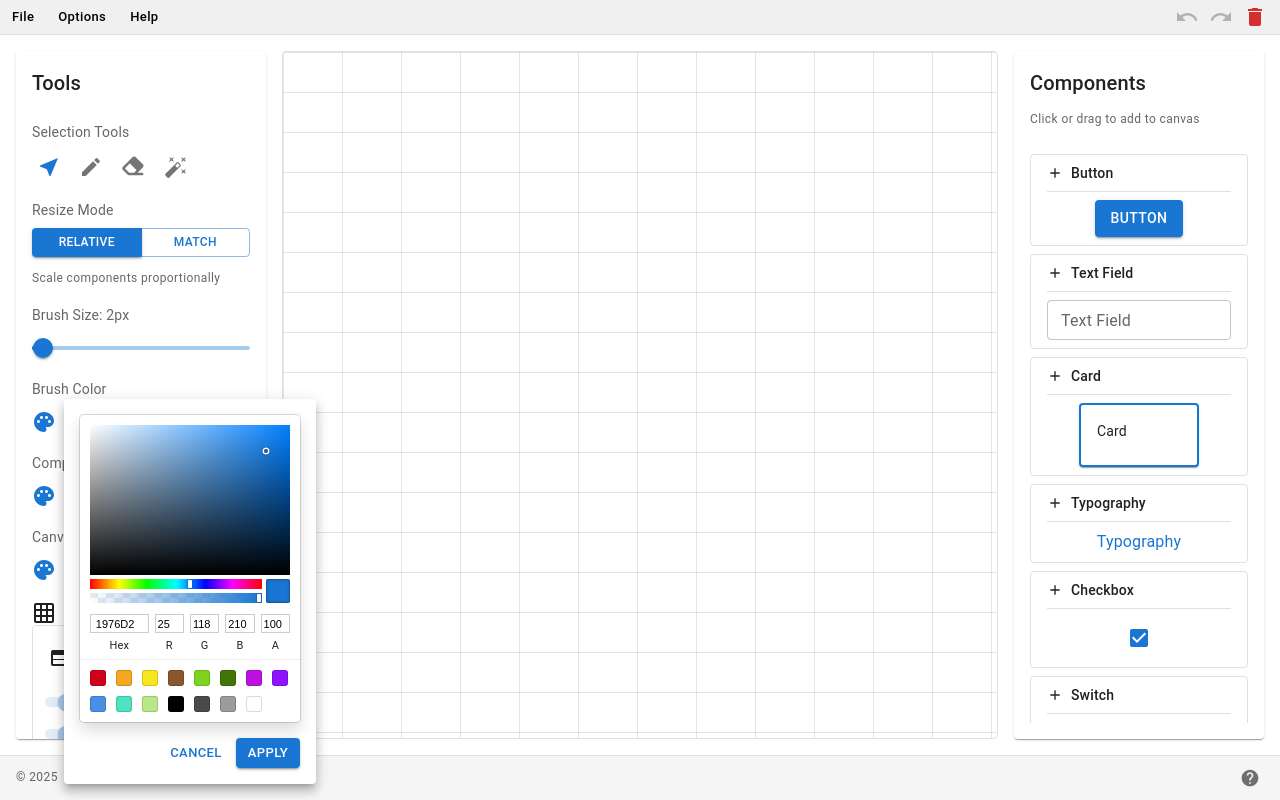
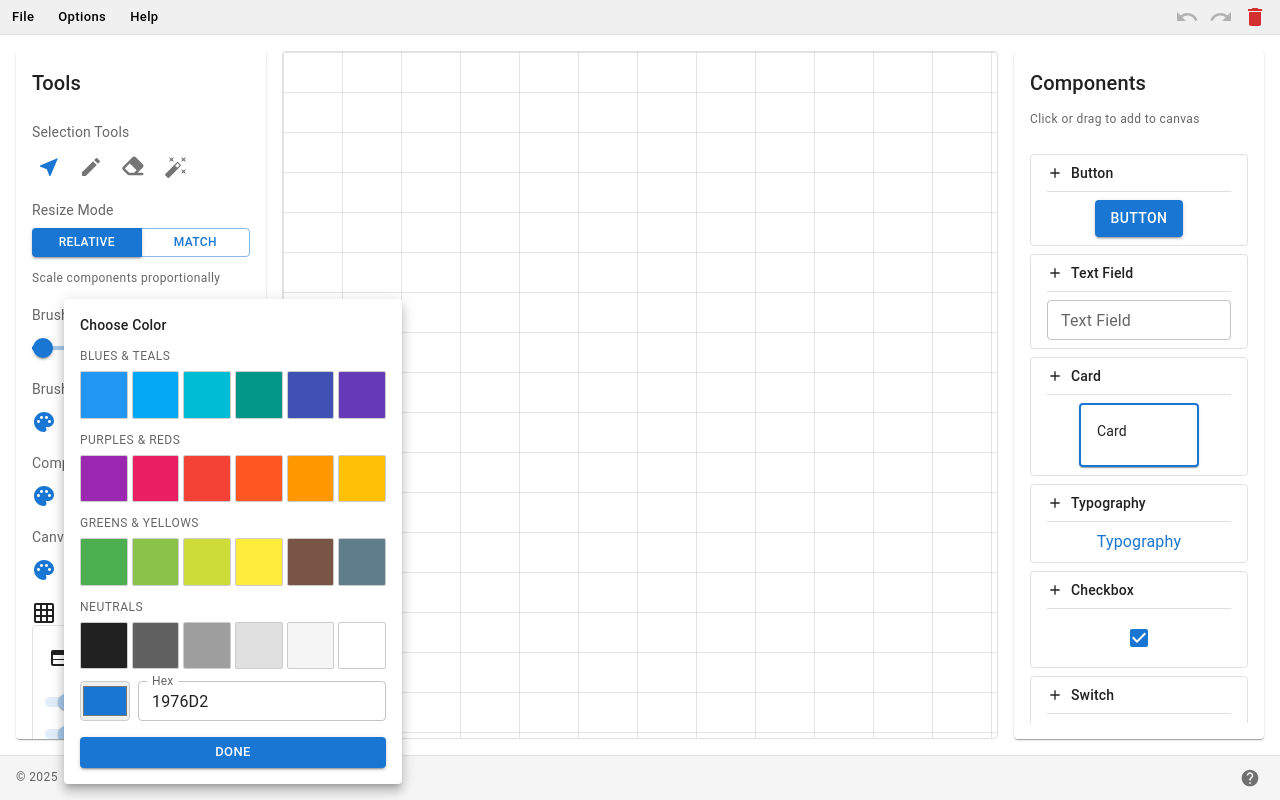
Before and after one commit to jmynes/dream, a React (Vite) app: page / in a window 1280 px wide. Both pictures are taken after a click on the button 94 px from the left and 421 px from the top of the page. Built offline with nearby package versions, Linux system fonts and the light colour scheme.

Commit message:
Replace SketchPicker with user-friendly color picker using Material Design colors

```diff
--- a/package.json
+++ b/package.json
@@ -17,9 +17,7 @@
     "@fortawesome/fontawesome-free": "^7.1.0",
     "@mui/icons-material": "^7.3.5",
     "@mui/material": "^7.3.5",
-    "@types/react-color": "^3.0.13",
     "react": "^19.2.0",
-    "react-color": "^2.19.3",
     "react-dom": "^19.2.0"
   },
   "devDependencies": {
--- a/src/components/ToolsBar.tsx
+++ b/src/components/ToolsBar.tsx
@@ -19,10 +19,77 @@ import {
   Typography,
   Switch,
   FormControlLabel,
+  TextField,
 } from "@mui/material";
+import {
+  amber,
+  blue,
+  blueGrey,
+  brown,
+  cyan,
+  deepOrange,
+  deepPurple,
+  green,
+  grey,
+  indigo,
+  lightBlue,
+  lightGreen,
+  lime,
+  orange,
+  pink,
+  purple,
+  red,
+  teal,
+  yellow,
+} from "@mui/material/colors";
 import { useState, useEffect, useRef } from "react";
-import { SketchPicker } from "react-color";
-import type { ColorResult } from "react-color";
+
+const materialColorGroups = [
+  {
+    label: "Blues & Teals",
+    colors: [
+      blue[500],
+      lightBlue[500],
+      cyan[500],
+      teal[500],
+      indigo[500],
+      deepPurple[500],
+    ],
+  },
+  {
+    label: "Purples & Reds",
+    colors: [
+      purple[500],
+      pink[500],
+      red[500],
+      deepOrange[500],
+      orange[500],
+      amber[500],
+    ],
+  },
+  {
+    label: "Greens & Yellows",
+    colors: [
+      green[500],
+      lightGreen[500],
+      lime[500],
+      yellow[500],
+      brown[500],
+      blueGrey[500],
+    ],
+  },
+  {
+    label: "Neutrals",
+    colors: [
+      grey[900],
+      grey[700],
+      grey[500],
+      grey[300],
+      grey[100],
+      "#FFFFFF",
+    ],
+  },
+];
 
 interface ToolsBarProps {
   penColor: string;
@@ -91,27 +158,112 @@ export default function ToolsBar({
 }: ToolsBarProps) {
   const tooltipSlotProps = { tooltip: { sx: { fontSize: "0.85rem" } } };
   // State for color picker popovers
-  const [componentColorAnchor, setComponentColorAnchor] = useState<HTMLElement | null>(null);
+  const [componentColorAnchor, setComponentColorAnchor] =
+    useState<HTMLElement | null>(null);
   const [penColorAnchor, setPenColorAnchor] = useState<HTMLElement | null>(null);
-  const [canvasColorAnchor, setCanvasColorAnchor] = useState<HTMLElement | null>(null);
+  const [canvasColorAnchor, setCanvasColorAnchor] =
+    useState<HTMLElement | null>(null);
 
-  // Local color states for the pickers (before applying)
-  const [localComponentColor, setLocalComponentColor] = useState(componentColor);
-  const [localPenColor, setLocalPenColor] = useState(penColor);
-  const [localCanvasColor, setLocalCanvasColor] = useState(canvasColor);
+  // Helper to render color picker
+  const renderColorPicker = (
+    currentColor: string,
+    onColorChange: (color: string) => void,
+    onClose: () => void
+  ) => (
+    <Box sx={{ p: 2, minWidth: 300 }}>
+      <Typography variant="body2" sx={{ mb: 1.5, fontWeight: 500 }}>
+        Choose Color
+      </Typography>
 
-  // Sync local states when props change
-  useEffect(() => {
-    setLocalComponentColor(componentColor);
-  }, [componentColor]);
+      {materialColorGroups.map((group) => (
+        <Box key={group.label} sx={{ mb: 1.5 }}>
+          <Typography
+            variant="caption"
+            color="text.secondary"
+            sx={{ display: "block", mb: 0.5, letterSpacing: 0.5 }}
+          >
+            {group.label.toUpperCase()}
+          </Typography>
+          <Box
+            sx={{
+              display: "grid",
+              gridTemplateColumns: "repeat(6, minmax(0, 1fr))",
+              gap: 0.5,
+            }}
+          >
+            {group.colors.map((color) => (
+              <Box
+                key={`${group.label}-${color}`}
+                onClick={() => {
+                  onColorChange(color);
+                }}
+                sx={{
+                  width: "100%",
+                  aspectRatio: "1",
+                  backgroundColor: color,
+                  border:
+                    currentColor.toUpperCase() === color.toUpperCase()
+                      ? "2px solid #1976d2"
+                      : "1px solid #ccc",
+                  borderRadius: 0.5,
+                  cursor: "pointer",
+                  "&:hover": {
+                    border: "2px solid #1976d2",
+                    transform: "scale(1.05)",
+                  },
+                  transition: "all 0.15s ease",
+                }}
+              />
+            ))}
+          </Box>
+        </Box>
+      ))}
 
-  useEffect(() => {
-    setLocalPenColor(penColor);
-  }, [penColor]);
+      {/* Native color picker and hex input */}
+      <Box sx={{ display: "flex", gap: 1, alignItems: "center", mb: 2 }}>
+        <Box
+          component="input"
+          type="color"
+          value={currentColor}
+          onChange={(e) => onColorChange(e.target.value)}
+          sx={{
+            width: 50,
+            height: 40,
+            border: "1px solid #ccc",
+            borderRadius: 1,
+            cursor: "pointer",
+            padding: 0,
+          }}
+        />
+        <TextField
+          size="small"
+          label="Hex"
+          value={currentColor.toUpperCase().replace("#", "")}
+          onChange={(e) => {
+            const hex = e.target.value.replace(/[^0-9A-Fa-f]/g, "");
+            if (hex.length <= 6) {
+              const color = hex.length === 6 ? `#${hex}` : `#${hex.padEnd(6, "0")}`;
+              onColorChange(color);
+            }
+          }}
+          sx={{ flex: 1 }}
+          inputProps={{
+            maxLength: 6,
+            style: { textTransform: "uppercase" },
+          }}
+        />
+      </Box>
 
-  useEffect(() => {
-    setLocalCanvasColor(canvasColor);
-  }, [canvasColor]);
+      <Button
+        variant="contained"
+        fullWidth
+        onClick={onClose}
+        size="small"
+      >
+        Done
+      </Button>
+    </Box>
+  );
 
   // Brush size slider refs/state for performant updates
   const [displayPenSize, setDisplayPenSize] = useState(penSize);
@@ -148,44 +300,30 @@ export default function ToolsBar({
 
   const handleComponentColorOpen = (event: React.MouseEvent<HTMLElement>) => {
     setComponentColorAnchor(event.currentTarget);
-    setLocalComponentColor(componentColor);
   };
 
   const handleComponentColorClose = () => {
     setComponentColorAnchor(null);
   };
 
-  const handleComponentColorApply = () => {
-    onComponentColorChange(localComponentColor, Date.now());
-    handleComponentColorClose();
+  const handleComponentColorChange = (color: string) => {
+    onComponentColorChange(color, Date.now());
   };
 
   const handlePenColorOpen = (event: React.MouseEvent<HTMLElement>) => {
     setPenColorAnchor(event.currentTarget);
-    setLocalPenColor(penColor);
   };
 
   const handlePenColorClose = () => {
     setPenColorAnchor(null);
   };
 
-  const handlePenColorApply = () => {
-    onPenColorChange(localPenColor);
-    handlePenColorClose();
-  };
-
   const handleCanvasColorOpen = (event: React.MouseEvent<HTMLElement>) => {
     setCanvasColorAnchor(event.currentTarget);
-    setLocalCanvasColor(canvasColor);
   };
 
   const handleCanvasColorClose = () => {
     setCanvasColorAnchor(null);
-  };
-
-  const handleCanvasColorApply = () => {
-    onCanvasColorChange(localCanvasColor);
-    handleCanvasColorClose();
   };
 
   return (
@@ -332,10 +470,10 @@ export default function ToolsBar({
                 height: 30,
                 minWidth: 60,
                 padding: 0,
-                backgroundColor: localPenColor,
+                backgroundColor: penColor,
                 border: "1px solid #ccc",
                 "&:hover": {
-                  backgroundColor: localPenColor,
+                  backgroundColor: penColor,
                   border: "1px solid #999",
                 },
               }}
@@ -349,20 +487,7 @@ export default function ToolsBar({
                 horizontal: "left",
               }}
             >
-              <Box sx={{ p: 2 }}>
-                <SketchPicker
-                  color={localPenColor}
-                  onChange={(color: ColorResult) => setLocalPenColor(color.hex)}
-                />
-                <Box sx={{ display: "flex", gap: 1, mt: 2, justifyContent: "flex-end" }}>
-                  <Button size="small" onClick={handlePenColorClose}>
-                    Cancel
-                  </Button>
-                  <Button size="small" variant="contained" onClick={handlePenColorApply}>
-                    Apply
-                  </Button>
-                </Box>
-              </Box>
+              {renderColorPicker(penColor, onPenColorChange, handlePenColorClose)}
             </Popover>
             {penColor !== "#1976d2" && (
               <Tooltip title="Reset to default" slotProps={tooltipSlotProps}>
@@ -392,10 +517,10 @@ export default function ToolsBar({
                 height: 30,
                 minWidth: 60,
                 padding: 0,
-                backgroundColor: localComponentColor,
+                backgroundColor: componentColor,
                 border: "1px solid #ccc",
                 "&:hover": {
-                  backgroundColor: localComponentColor,
+                  backgroundColor: componentColor,
                   border: "1px solid #999",
                 },
               }}
@@ -409,20 +534,7 @@ export default function ToolsBar({
                 horizontal: "left",
               }}
             >
-              <Box sx={{ p: 2 }}>
-                <SketchPicker
-                  color={localComponentColor}
-                  onChange={(color: ColorResult) => setLocalComponentColor(color.hex)}
-                />
-                <Box sx={{ display: "flex", gap: 1, mt: 2, justifyContent: "flex-end" }}>
-                  <Button size="small" onClick={handleComponentColorClose}>
-                    Cancel
-                  </Button>
-                  <Button size="small" variant="contained" onClick={handleComponentColorApply}>
-                    Apply
-                  </Button>
-                </Box>
-              </Box>
+              {renderColorPicker(componentColor, handleComponentColorChange, handleComponentColorClose)}
             </Popover>
             {componentColor !== "#1976d2" && (
               <Tooltip title="Reset to default" slotProps={tooltipSlotProps}>
@@ -452,10 +564,10 @@ export default function ToolsBar({
                 height: 30,
                 minWidth: 60,
                 padding: 0,
-                backgroundColor: localCanvasColor,
+                backgroundColor: canvasColor,
                 border: "1px solid #ccc",
                 "&:hover": {
-                  backgroundColor: localCanvasColor,
+                  backgroundColor: canvasColor,
                   border: "1px solid #999",
                 },
               }}
@@ -469,20 +581,7 @@ export default function ToolsBar({
                 horizontal: "left",
               }}
             >
-              <Box sx={{ p: 2 }}>
-                <SketchPicker
-                  color={localCanvasColor}
-                  onChange={(color: ColorResult) => setLocalCanvasColor(color.hex)}
-                />
-                <Box sx={{ display: "flex", gap: 1, mt: 2, justifyContent: "flex-end" }}>
-                  <Button size="small" onClick={handleCanvasColorClose}>
-                    Cancel
-                  </Button>
-                  <Button size="small" variant="contained" onClick={handleCanvasColorApply}>
-                    Apply
-                  </Button>
-                </Box>
-              </Box>
+              {renderColorPicker(canvasColor, onCanvasColorChange, handleCanvasColorClose)}
             </Popover>
             {canvasColor !== "#ffffff" && (
               <Tooltip title="Reset to default" slotProps={tooltipSlotProps}>
```
Also changed, not shown: 2 other files (tests, documents, lock files or other folders).
